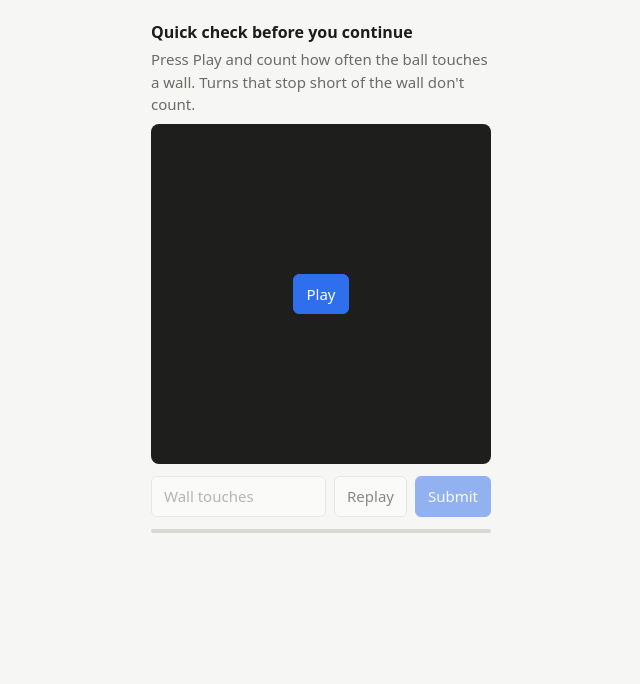
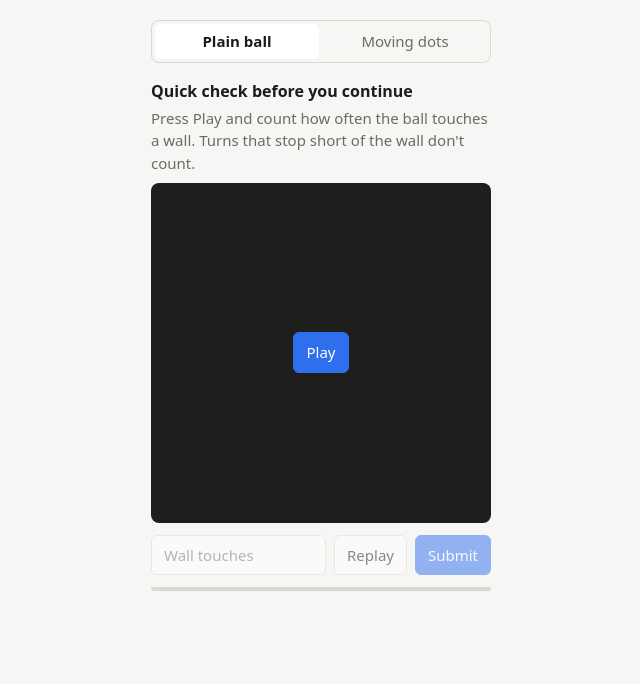
Before and after one commit to adamnroman/ImNotAnAgent, a website: page public/widget.html in a window 1280 px wide. Shown: the whole page, without its empty margins (319-959 px from the left). Drawn offline with Linux system fonts and the light colour scheme.

Commit message:
Let visitors choose the plain ball or moving dots; deploy as imnotanagent
Co-Authored-By: Claude Opus 5.5 (1M context) <noreply@anthropic.com>

```diff
--- a/public/bounce-widget.js
+++ b/public/bounce-widget.js
@@ -107,7 +107,7 @@ window.BounceCaptcha = (() => {
     }
 
     const showBlocked = (seconds) =>
-      showOutcome("Too many failed attempts.", false, `Try again in ${Math.ceil(seconds / 60)} minutes.`);
+      showOutcome("Too many failed attempts.", false, `Try again in ${Math.ceil(seconds / 60)} minutes.`, false);
 
     async function newChallenge() {
       parts.play.hidden = true;
--- a/public/widget.html
+++ b/public/widget.html
@@ -8,30 +8,61 @@
 <style>
   body { padding: 20px; }
   main { max-width: 340px; margin: 0 auto; }
+  .choice { display: flex; gap: 4px; margin-bottom: 16px; padding: 3px; border: 1px solid var(--line); border-radius: 8px; }
+  .choice button {
+    flex: 1; font: inherit; padding: 6px 10px; border: 0; border-radius: 6px; cursor: pointer;
+    background: transparent; color: var(--muted);
+  }
+  .choice button[aria-pressed="true"] { background: var(--panel); color: var(--text); font-weight: 600; }
 </style>
 </head>
 <body>
-<main id="test"></main>
+<main>
+  <div class="choice" id="choice" role="group" aria-label="Test style" hidden>
+    <button type="button" data-variant="plain">Plain ball</button>
+    <button type="button" data-variant="dots">Moving dots</button>
+  </div>
+  <div id="test"></div>
+</main>
 
 <script src="/bounce-widget.js"></script>
 <script>
-// The single test that embed.js shows inside its frame. ?variant=plain|dots|flicker
+// The single test that embed.js shows inside its frame.
+//   ?variant=choice (default)    the visitor picks the plain ball or the moving dots
+//   ?variant=plain|dots|flicker  that version only
 // On a pass, the token is handed to the page that embedded this frame.
 (() => {
   const params = new URLSearchParams(location.search);
-  const requested = params.get("variant");
-  const variant = ["plain", "dots", "flicker"].includes(requested) ? requested : "plain";
+  const requested = params.get("variant") ?? "choice";
   // The site this frame protects. Where the browser reports the embedding page's real origin,
   // that wins over what the URL claims.
   const site = location.ancestorOrigins?.[0] ?? params.get("site") ?? location.origin;
-  BounceCaptcha.mount(document.getElementById("test"), {
+  const test = document.getElementById("test");
+
+  function show(variant) {
+    test.replaceChildren();
+    BounceCaptcha.mount(test, {
       variant,
       site,
       title: "Quick check before you continue",
       intro: "Press Play and count how often the ball touches a wall. Turns that stop short of the wall don't count.",
       // Any site may embed this, so the token goes to whichever page is the parent.
-    onPass: (token) => window.parent.postMessage({ type: "ball-captcha:pass", token }, "*"),
+      onPass: (token) => {
+        choice.hidden = true;
+        window.parent.postMessage({ type: "ball-captcha:pass", token }, "*");
+      },
     });
+    for (const b of choice.querySelectorAll("button")) b.setAttribute("aria-pressed", String(b.dataset.variant === variant));
+  }
+
+  const choice = document.getElementById("choice");
+  if (requested === "choice") {
+    choice.hidden = false;
+    choice.addEventListener("click", (e) => e.target.dataset.variant && show(e.target.dataset.variant));
+    show("plain");
+  } else {
+    show(["plain", "dots", "flicker"].includes(requested) ? requested : "plain");
+  }
 })();
 </script>
 </body>
```
Also changed, not shown: public/embed-demo.html (+1 -1 lines), public/embed.js (+4 -3 lines), README.md, 1 other file. Lines whose indentation alone changed are shown as unchanged.
